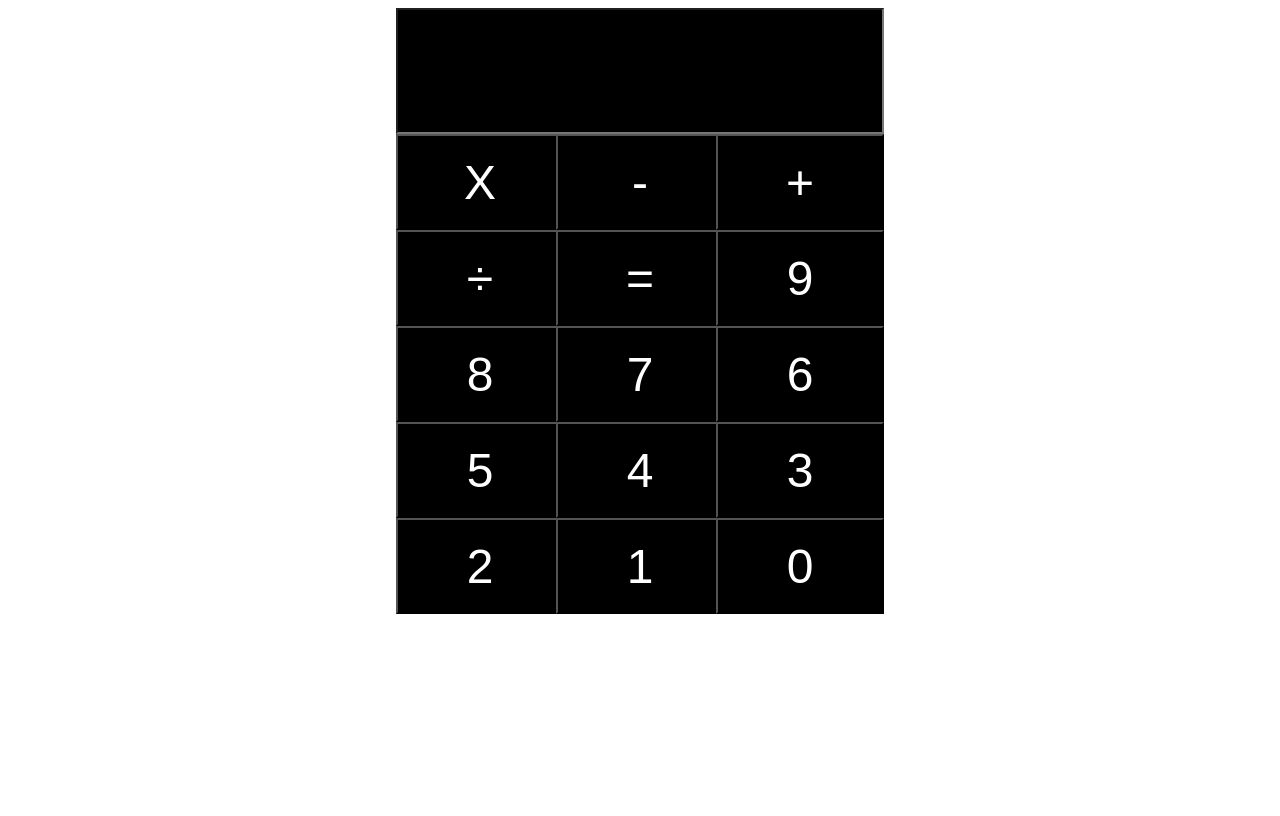
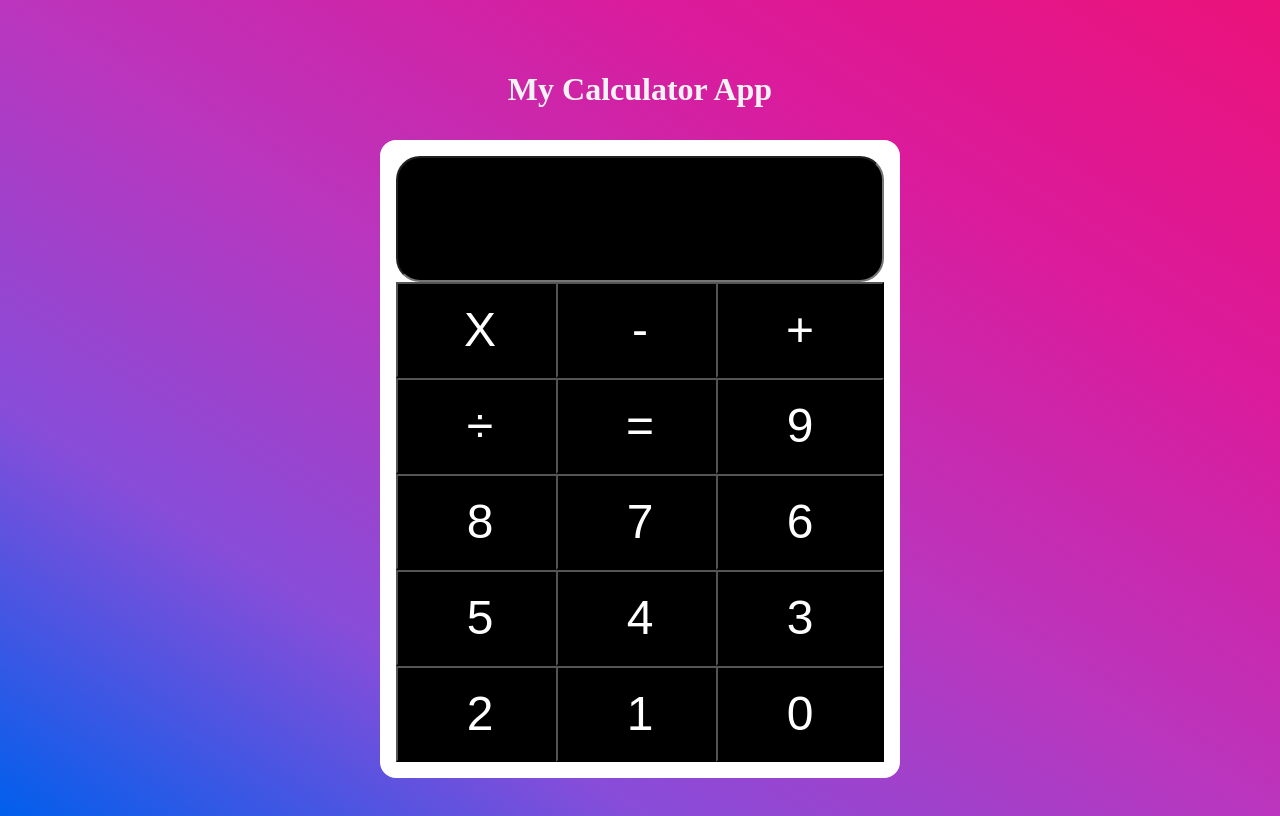
Before and after one commit to brito-joao/new_calc, a website built with webpack: page dist/index.html in a window 1280 px wide. Built offline with nearby package versions, Linux system fonts and the light colour scheme; a web font is replaced by a local one.

Commit message:
Add style

```diff
--- a/src/display.js
+++ b/src/display.js
@@ -10,20 +10,31 @@ export function runDisplay(){
 function loadElements(){
     //this will load to the page all of the elements that the page will know of
     const body = document.querySelector("body");
+    const div = document.createElement("div");
+    const title = document.createElement("p");
+    const footer = document.createElement("p");
+    div.className="calc";
+    title.innerText="My Calculator App";
+    title.className = "tit";
+    footer.innerText="Created by João Brito in 4/1/2024";
     let display = createDisplayScreen();
     let buttons = generateButtons();
 
 
-    body.append(display);
-    body.append(buttons);
+    div.append(display);
+    div.append(buttons);
+    body.append(title);
+    body.append(div);
     buttonEvent(display);
 
     //idea : just create anything and finish as fast as possible
 }
 function createDisplayScreen(){
     const display = document.createElement("input");
-    display.style.color="white";
+    display.style.color="rgb(0,255,0)";
     display.style.fontSize="1.5em";
+    display.style.textAlign="center";
+    display.style.borderRadius="1em";
     display.style.backgroundColor="black";
     display.setAttribute("text-align","right");
     display.setAttribute("readonly","readonly");
--- a/src/style.css
+++ b/src/style.css
@@ -1,18 +1,38 @@
+
+@import url('https://fonts.googleapis.com/css2?family=Poller+One&display=swap');
+
+
 body{
-    background-color: white;
+    background-image: linear-gradient(to right top, #005fec, #874dd9, #ba35bd, #da1b9c, #eb127a);
     display: flex;
     justify-content: center;
     align-items: center;
     flex-direction: column;
+    height: 100vh;
+
 }
 
 .numpad{
     background-color: black;
     width: 30.5em;
+    max-width: 30.5em;
     height: 30em;
+    border-radius: 1em;
     display: grid;
     grid-template-columns:repeat(3,10em);
 
+
+}
+.calc{
+    border:solid 1em rgb(255, 255, 255);
+    border-radius: 1em;
+    background-color: white;
+}
+.tit{
+    font-size: 2em;
+    color:rgb(243, 243, 243);
+    font-weight: bolder;
+    font-family: "Poller One", serif;
 }
 .zero{
 
```
Also changed, not shown: dist/main.js.
